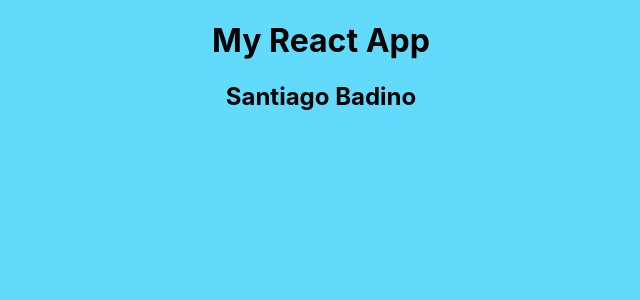
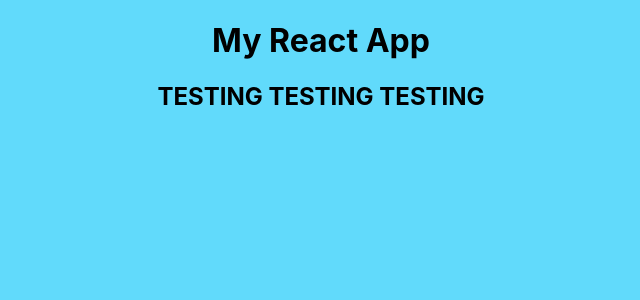
Before and after one commit to Sbadino/status-dashboard, a React (Create React App) app: page / in a window 1280 px wide. Shown: the top 300 px of the page, without its empty margins (319-959 px from the left). Built offline with nearby package versions, Linux system fonts and the light colour scheme.

Commit message:
TEsting deploy

```diff
--- a/src/App.js
+++ b/src/App.js
@@ -7,7 +7,7 @@ function App() {
         My React App
       </h1>
       <h2>
-        Santiago Badino
+        TESTING TESTING TESTING
       </h2>
     </div>
   );
```
